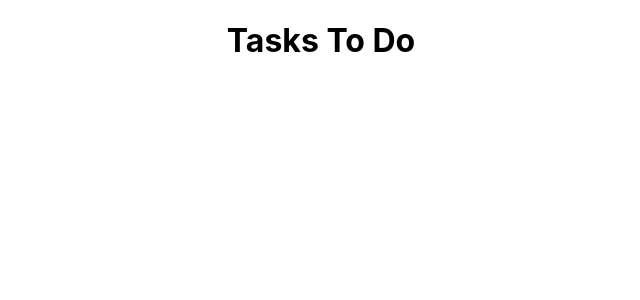
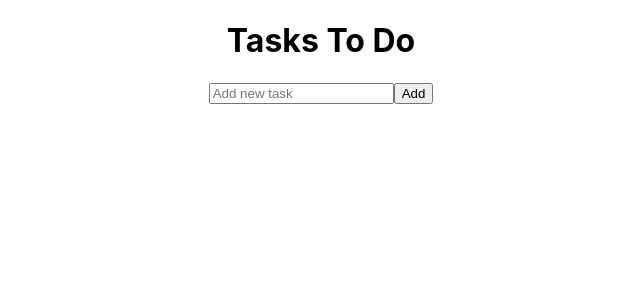
Before and after one commit to MikeAtwood/react-practice, a React (Create React App) app: page / in a window 1280 px wide. Shown: the top 300 px of the page, without its empty margins (319-959 px from the left). Built offline with nearby package versions, Linux system fonts and the light colour scheme.

Commit message:
handleAddTask method

```diff
--- a/src/components/Overview.js
+++ b/src/components/Overview.js
@@ -1,13 +1,24 @@
 import React, { Component } from 'react'
 
 class Overview extends Component {
+    state = {
+        tasks: []
+    }
 
+    handleAddTask = (newTask) => {
+        let prevTask = this.state.tasks
+        let updatedTasks = prevTask.push('',newTask)
+        this.setState({tasks:updatedTasks})
+        console.log(this.state.tasks)
 
+    }
 
     render() {
         return (
             <div>
                 <h1>Tasks To Do</h1>
+                <input placeholder='Add new task'></input>
+                <button>Add</button>
             </div>
         )
     }
```
